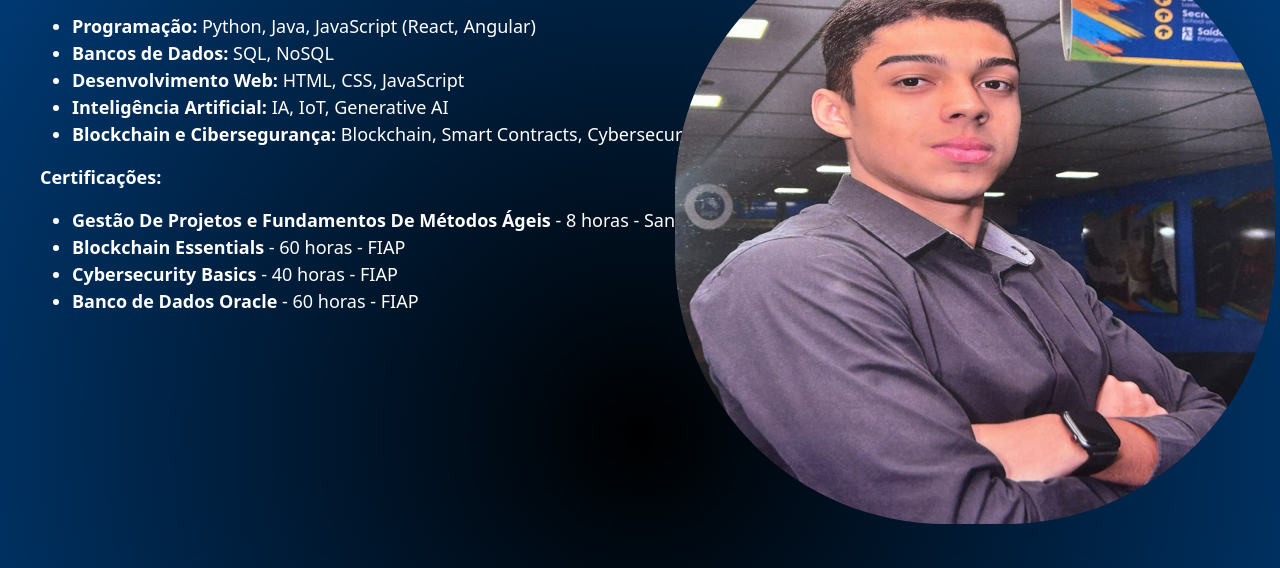
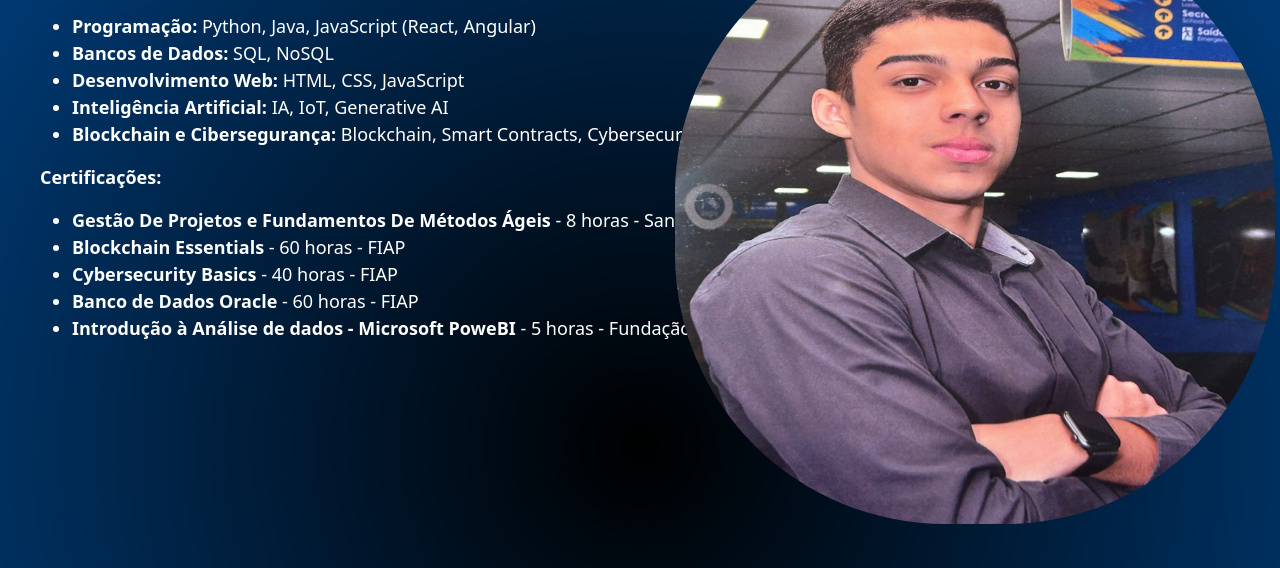
Before and after one commit to Bernas01/Portifolio, a plain HTML site: page index.html in a window 1280 px wide. Shown: the part 226-794 px from the top of the page. Drawn offline with nearby package versions, Linux system fonts and the light colour scheme.

Commit message:
at 07/04

```diff
--- a/index.html
+++ b/index.html
@@ -44,6 +44,7 @@
             <li><strong>Blockchain Essentials</strong> - 60 horas - FIAP</li>
             <li><strong>Cybersecurity Basics</strong> - 40 horas - FIAP</li>
             <li><strong>Banco de Dados Oracle</strong> - 60 horas - FIAP</li>
+            <li><strong>Introdução à Análise de dados - Microsoft PoweBI</strong> - 5 horas - Fundação Bradesco</li>
         </ul>
         <div class="foto">
             <img src="images/foto.png" alt="Foto de Felipe Bernardes de Almeida">
```
